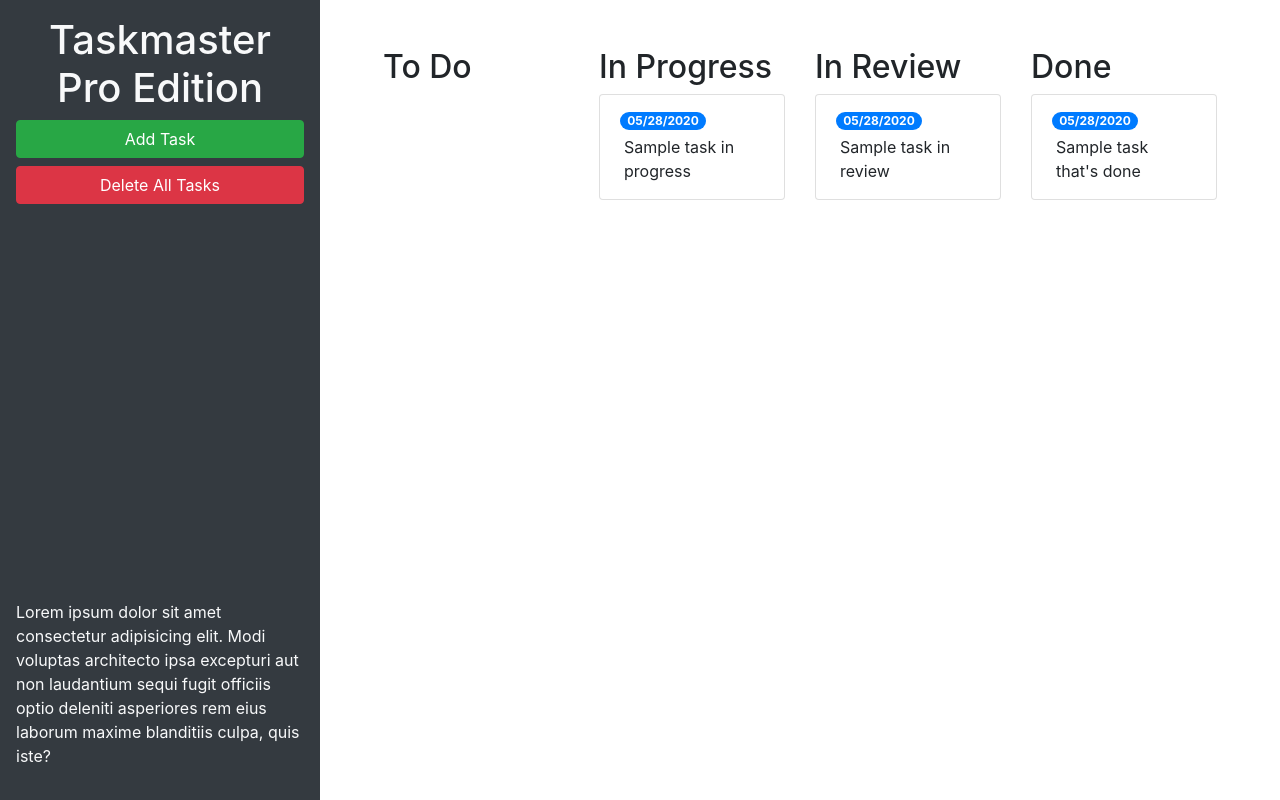
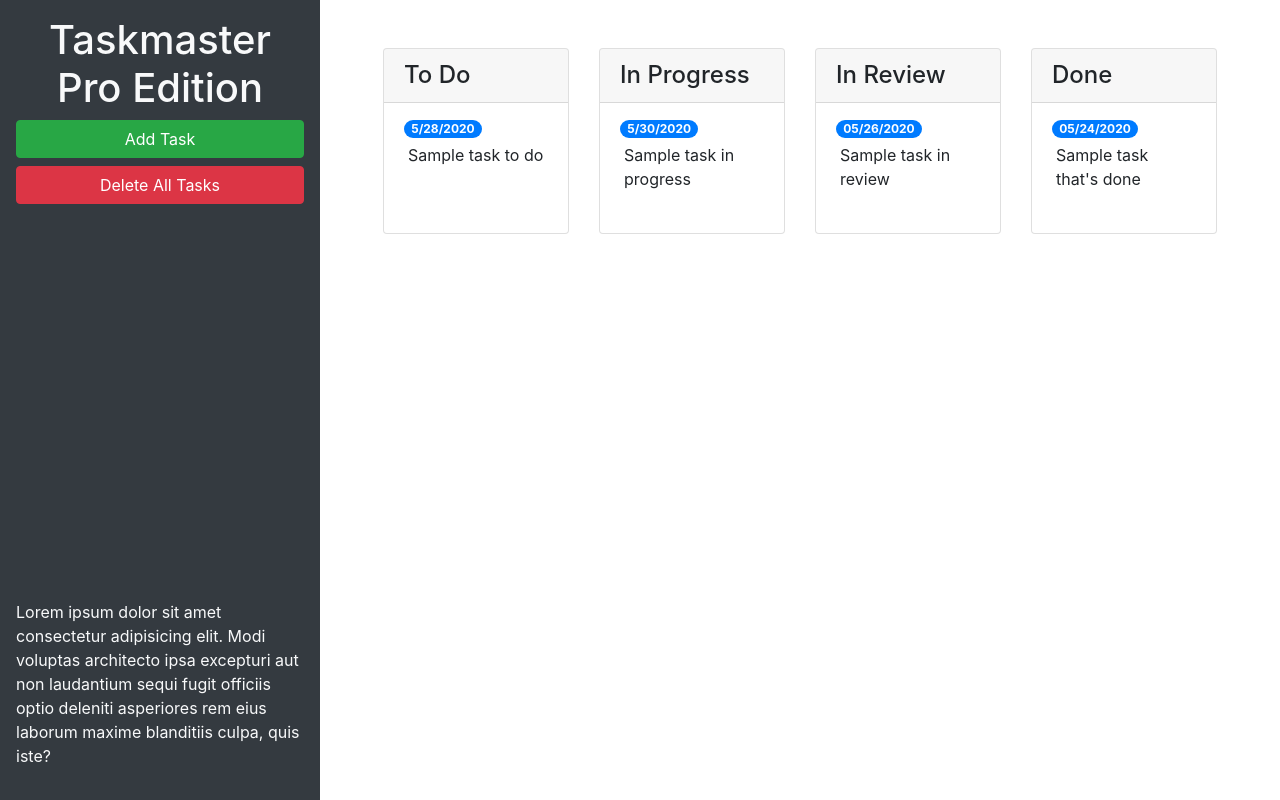
Before and after one commit to KristyNerhaugen/taskmaster-pro, a plain HTML site: page 5.1/index.html in a window 1280 px wide. Drawn offline with nearby package versions, Linux system fonts and the light colour scheme.

Commit message:
added to card and modal form components

```diff
--- a/5.1/index.html
+++ b/5.1/index.html
@@ -27,41 +27,62 @@
       <div class="m-5 row justify-content-around">
         <!-- todo start -->
         <div class="col-12 col-md-6 col-xl-3 mb-3">
-          <h2>To Do</h2>
-          <ul id="list-toDo" class="list-group"></ul>
+          <div class="card">
+            <h4 class="card-header">
+              To Do
+            </h4>
+            <ul id="list-toDo" class="list-group list-group-flush">
+              <li class="list-group-item">
+                <span class="badge badge-primary badge-pill">5/28/2020</span>
+                <p class="m-1">Sample task to do</p>
+              </li>
+            </ul>
+          </div>
         </div>
         <!-- todo end -->
         <!-- in progress start -->
         <div class="col-12 col-md-6 col-xl-3 mb-3">
-          <h2>In Progress</h2>
-          <ul id="list-inProgress" class="list-group">
+          <div class="card">
+            <h4 class="card-header">
+              In Progress
+            </h4>
+            <ul id="list-inProgress" class="list-group list-group-flush">
               <li class="list-group-item">
-              <span class="badge badge-primary badge-pill">05/28/2020</span>
+                <span class="badge badge-primary badge-pill">5/30/2020</span>
                 <p class="m-1">Sample task in progress</p>
               </li>
             </ul>
           </div>
+        </div>
         <!-- in progress end -->
         <!-- in review start -->
         <div class="col-12 col-md-6 col-xl-3 mb-3">
-          <h2>In Review</h2>
-          <ul id="list-inReview" class="list-group">
+          <div class="card">
+            <h4 class="card-header">
+              In Review
+            </h4>
+            <ul id="list-inReview" class="list-group list-group-flush">
               <li class="list-group-item">
-              <span class="badge badge-primary badge-pill">05/28/2020</span>
+                <span class="badge badge-primary badge-pill">05/26/2020</span>
                 <p class="m-1">Sample task in review</p>
               </li>
             </ul>
           </div>
+        </div>
         <!-- in review end -->
         <!-- done start -->
         <div class="col-12 col-md-6 col-xl-3 mb-3">
-          <h2>Done</h2>
-          <ul id="list-done" class="list-group">
+          <div class="card">
+            <h4 class="card-header">
+              Done
+            </h4>
+            <ul id="list-done" class="list-group list-group-flush">
               <li class="list-group-item">
-              <span class="badge badge-primary badge-pill">05/28/2020</span>
+                <span class="badge badge-primary badge-pill">05/24/2020</span>
                 <p class="m-1">Sample task that's done</p>
               </li>
             </ul>
+          </div>
         </div>
         <!-- done end -->
       </div>
@@ -83,11 +104,11 @@
           <form>
             <div class="form-group">
               <label for="modalTaskDescription">Task description</label>
-              <textarea id="modalTaskDescription" rows="3"></textarea>
+              <textarea id="modalTaskDescription" rows="3" class="form-control"></textarea>
             </div>
             <div class="form-group">
               <label for="modalDueDate">Due date</label>
-              <input type="text" id="modalDueDate" placeholder="mm/dd/yyyy" autocomplete="off" />
+              <input type="text" class="form-control" id="modalDueDate" placeholder="mm/dd/yyyy" autocomplete="off" />
             </div>
           </form>
         </div>
```
Lines whose indentation alone changed are shown as unchanged.
